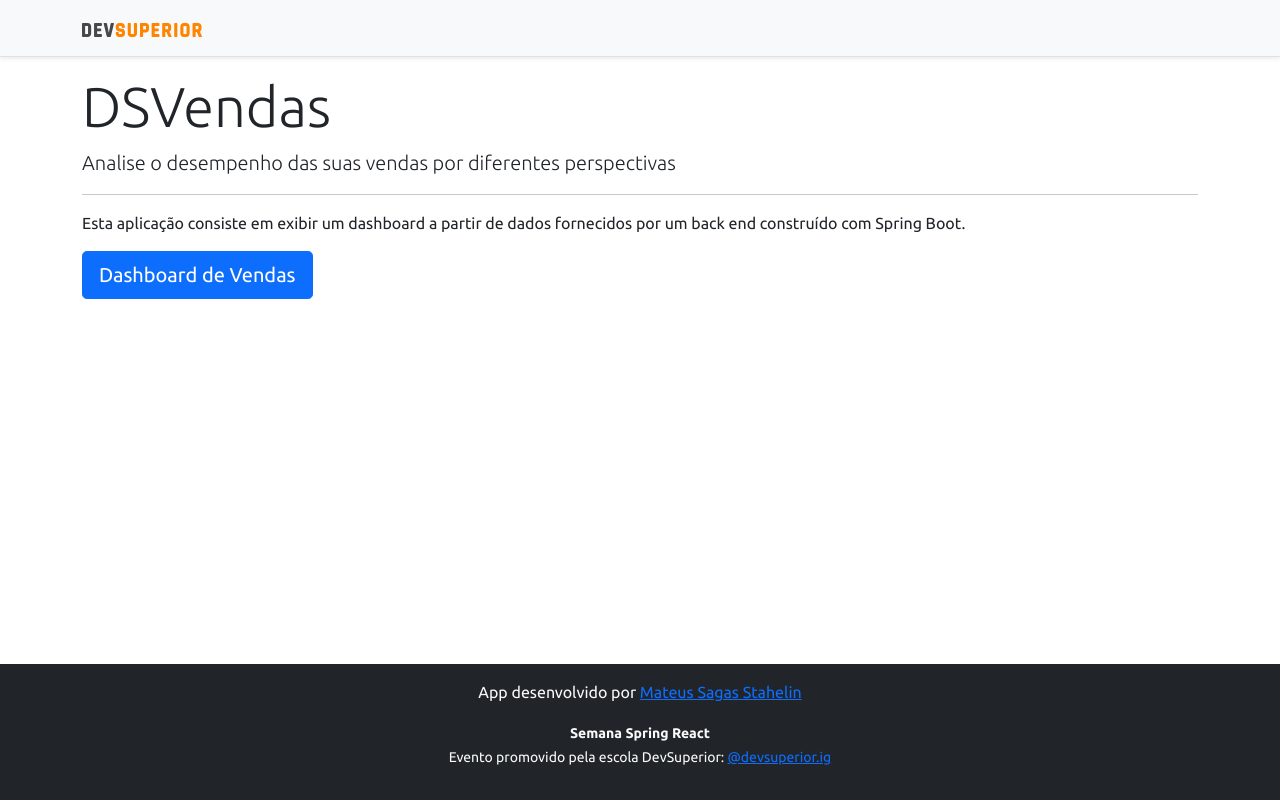
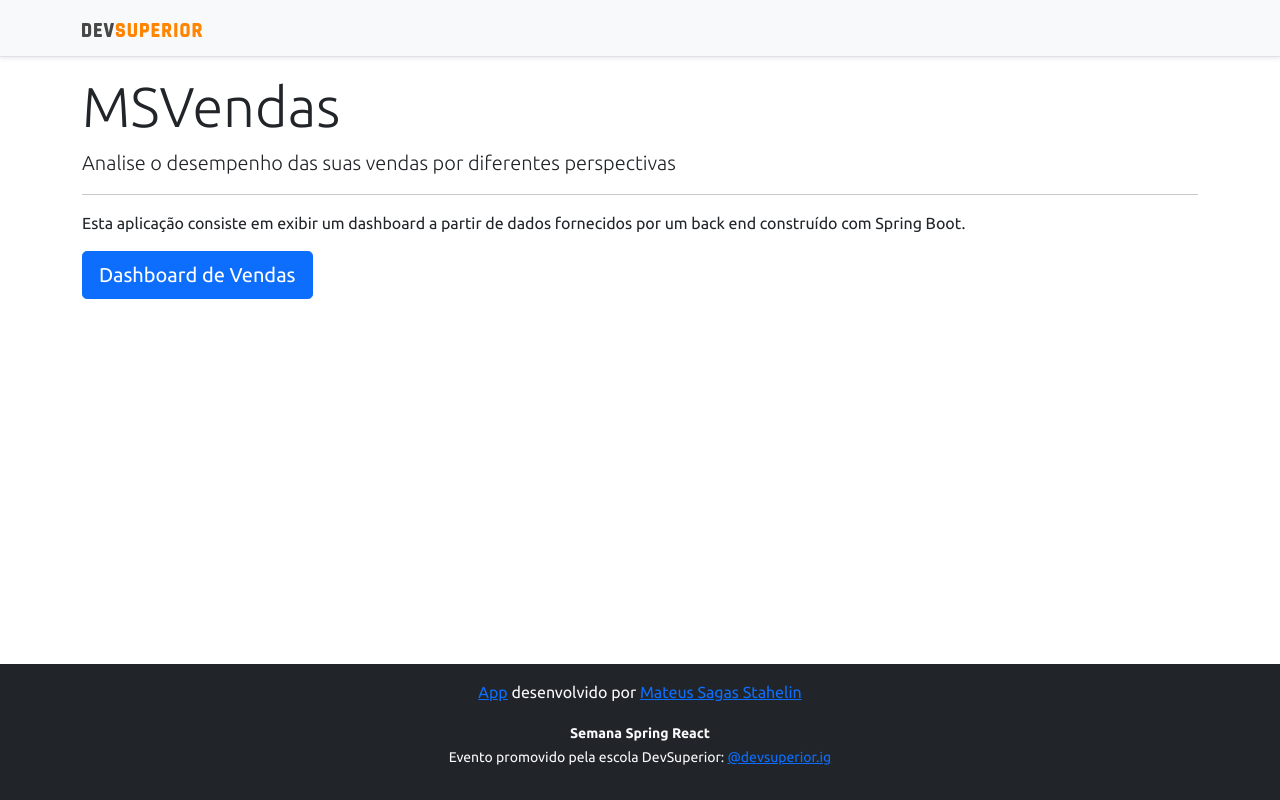
Before and after one commit to mateus-stahelin/projeto-sds4, a React (Create React App) app in the folder frontend/: page / in a window 1280 px wide. Built offline with nearby package versions, Linux system fonts and the light colour scheme; no server answers.

Commit message:
Alter configs home page

```diff
--- a/frontend/src/components/Footer/index.tsx
+++ b/frontend/src/components/Footer/index.tsx
@@ -2,7 +2,7 @@ function Footer() {
     return (
         <footer className="footer mt-auto py-3 bg-dark">
             <div className="container">
-                <p className="text-light">App desenvolvido por <a href="https://github.com/mateus-stahelin" target="_blank" rel="noreferrer">Mateus Sagas Stahelin</a></p>
+                <p className="text-light"><a href="https://github.com/mateus-stahelin/projeto-sds4" target="_blank" rel="noreferrer">App</a> desenvolvido por <a href="https://www.linkedin.com/in/mateus-sagas-stahelin-03177275/" target="_blank" rel="noreferrer">Mateus Sagas Stahelin</a></p>
                 <p className="text-light"><small><strong>Semana Spring React</strong><br/>
                 Evento promovido pela escola DevSuperior: <a href="https://instagram.com/devsuperior.ig" target="_blank" rel="noreferrer">@devsuperior.ig</a></small></p>
             </div>
--- a/frontend/src/pages/Home/index.tsx
+++ b/frontend/src/pages/Home/index.tsx
@@ -8,7 +8,7 @@ const Home = () => {
         <NavBar />
         <div className="container">
             <div className="jumbotron">
-                <h1 className="display-4">DSVendas</h1>
+                <h1 className="display-4">MSVendas</h1>
                 <p className="lead">Analise o desempenho das suas vendas por diferentes perspectivas</p>
                 <hr/>
                 <p>Esta aplicação consiste em exibir um dashboard a partir de dados fornecidos por um back end construído com Spring Boot.</p>
```
